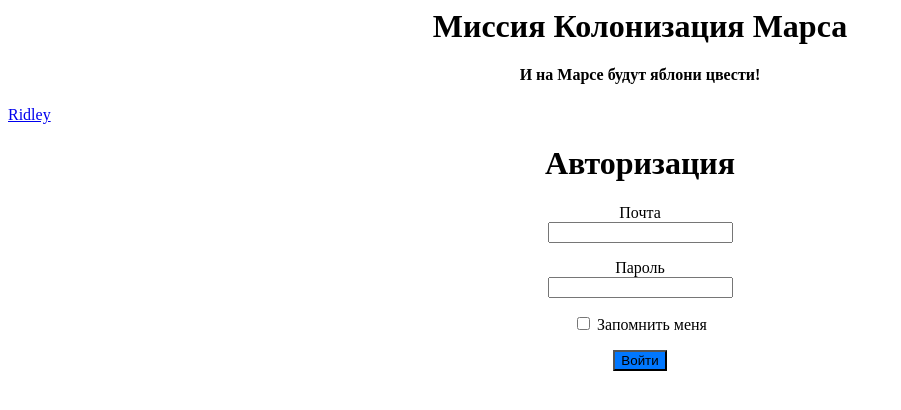
After one commit to NoLiver4444/yandex_licey, a Flask app: page /login in a window 1280 px wide. The commit adds this page. Shown: the top 410 px of the page, without its empty margins (0-901 px from the left). Run offline with Flask 3, Linux system fonts and the light colour scheme; a user stored in the database is signed in.

Commit message:
Add files via upload

```diff
--- /dev/null
+++ b/forms/LoginForm.py
@@ -0,0 +1,10 @@
+from flask_wtf import FlaskForm
+from wtforms import StringField, EmailField, PasswordField, BooleanField, SubmitField
+from wtforms.validators import DataRequired
+
+
+class LoginForm(FlaskForm):
+    email = EmailField('Почта', validators=[DataRequired()])
+    password = PasswordField('Пароль', validators=[DataRequired()])
+    remember_me = BooleanField('Запомнить меня')
+    submit = SubmitField('Войти')
--- a/main.py
+++ b/main.py
@@ -1,21 +1,53 @@
-from flask import Flask, render_template
+from flask import Flask, redirect, render_template, request, make_response, session
 from data import db_session
+from flask_login import LoginManager, login_user, login_required, logout_user
 from data.users import User
 from data.jobs import Jobs
 import datetime
-import sys
+from forms.LoginForm import LoginForm
 
 app = Flask(__name__)
 app.config['SECRET_KEY'] = 'yandexlyceum_secret_key'
+app.config['PERMANENT_SESSION_LIFETIME'] = datetime.timedelta(
+    days=365)
+login_manager = LoginManager()
+login_manager.init_app(app)
+
+db_session.global_init("db/mars_explorer.db")
 
 
 @app.route("/")
 def index():
-    db_session.global_init("db/mars_explorer.db")
     db_sess = db_session.create_session()
     jobs = db_sess.query(Jobs).all()
     return render_template("job.html", jobs=jobs)
 
 
+@login_manager.user_loader
+def load_user(user_id):
+    db_sess = db_session.create_session()
+    return db_sess.query(User).get(user_id)
+
+@app.route('/login', methods=['GET', 'POST'])
+def login():
+    form = LoginForm()
+    if form.validate_on_submit():
+        db_sess = db_session.create_session()
+        user = db_sess.query(User).filter(User.email == form.email.data).first()
+        if user and user.check_password(form.password.data):
+            login_user(user, remember=form.remember_me.data)
+            return redirect("/")
+        return render_template('login.html',
+                               message="Неправильный логин или пароль",
+                               form=form)
+    return render_template('login.html', title='Авторизация', form=form)
+
+
+@app.route('/logout')
+@login_required
+def logout():
+    logout_user()
+    return redirect("/")
+
 if __name__ == '__main__':
     app.run()
--- a/static/css/style.css
+++ b/static/css/style.css
@@ -20,10 +20,20 @@ td {
     background-color: rgb(1, 155, 155);
 }
 
-.work {
+.work, .mis, .col {
     text-align: center;
 }
 
 .action {
     margin-top: 10px;
 }
+
+.log {
+  background-color: rgb(0, 119, 255);
+  margin: 0 auto;
+  display: block;
+}
+
+p {
+  text-align: center;
+}
--- a/templates/base.html
+++ b/templates/base.html
@@ -5,8 +5,13 @@
     </head>
 
     <body>
-        <h1>Миссия Колонизация Марса</h1>
+        <h1 class="mis">Миссия Колонизация Марса</h1>
         <h4 class="col">И на Марсе будут яблони цвести!</h4>
+        {% if current_user.is_authenticated %}
+            <a class="navbar-brand" href="/logout">{{ current_user.name }}</a>
+        {% else %}
+            <button class="log" onclick="window.location.href = 'http://127.0.0.1:5000/login';">Войти</button>
+        {% endif %}
         <main role="main" class="container">
             {% block content %}{% endblock %}
         </main>
--- /dev/null
+++ b/templates/login.html
@@ -0,0 +1,29 @@
+{% extends "base.html" %}
+
+{% block content %}
+    <h1 class="mis">Авторизация</h1>
+    <form action="" method="post">
+        {{ form.hidden_tag() }}
+        <p>
+            {{ form.email.label }}<br class="mis">
+            {{ form.email(class="form-control", type="email") }}<br>
+            {% for error in form.email.errors %}
+                <div class="alert alert-danger" role="alert">
+                    {{ error }}
+                </div>
+            {% endfor %}
+        </p>
+        <p>
+            {{ form.password.label }}<br>
+            {{ form.password(class="form-control", type="password") }}<br>
+            {% for error in form.password.errors %}
+                <div class="alert alert-danger" role="alert">
+                    {{ error }}
+                </div>
+            {% endfor %}
+        </p>
+        <p>{{ form.remember_me() }} {{ form.remember_me.label }}</p>
+        <p>{{ form.submit(type="submit", class="btn btn-primary log") }}</p>
+        <div>{{ message }}</div>
+    </form>
+{% endblock %}
```
Also changed, not shown: data/users.py (+9 -1 lines), forms/user.py (+0 -7 lines), db/mars_explorer.db.
